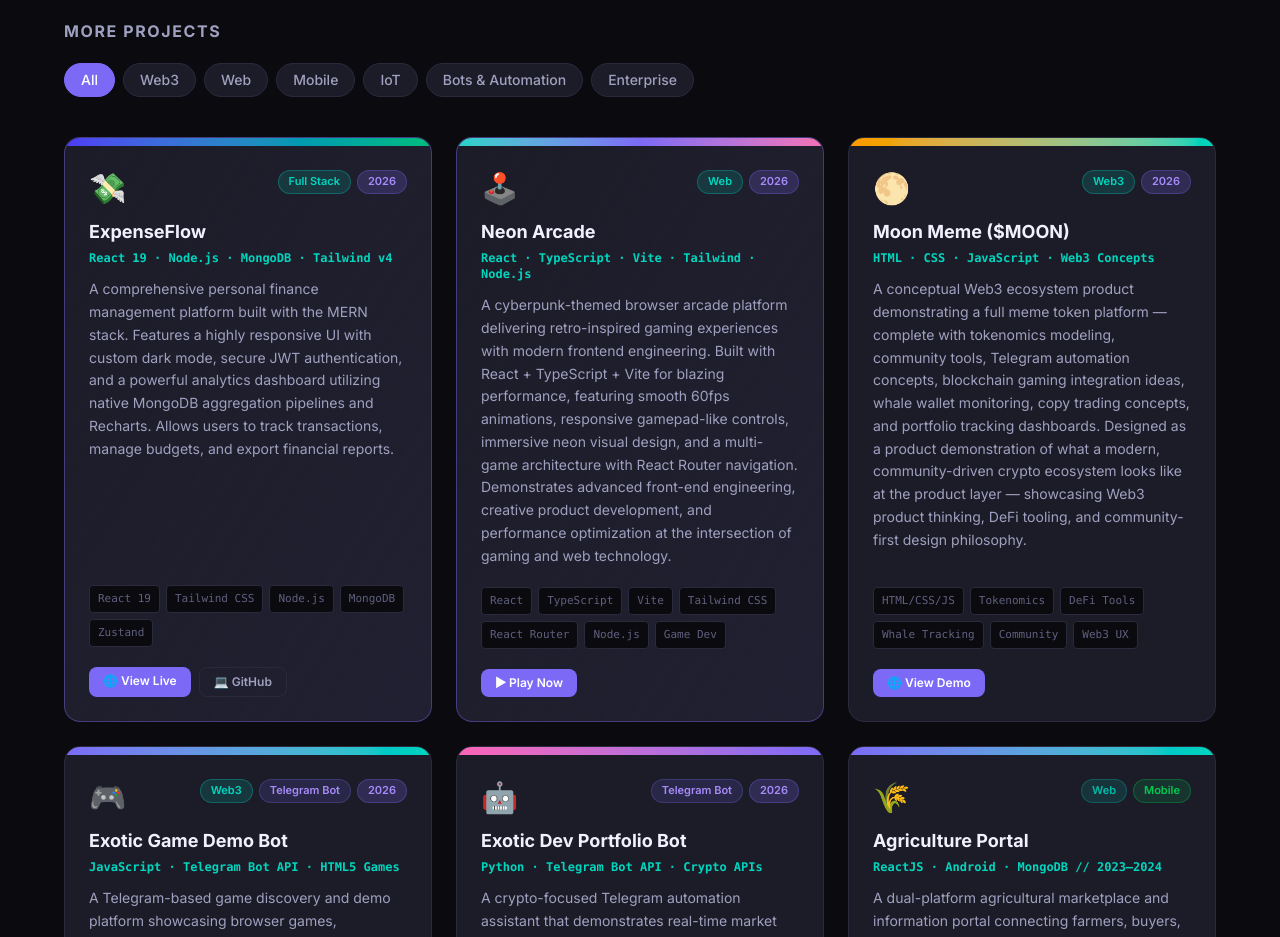
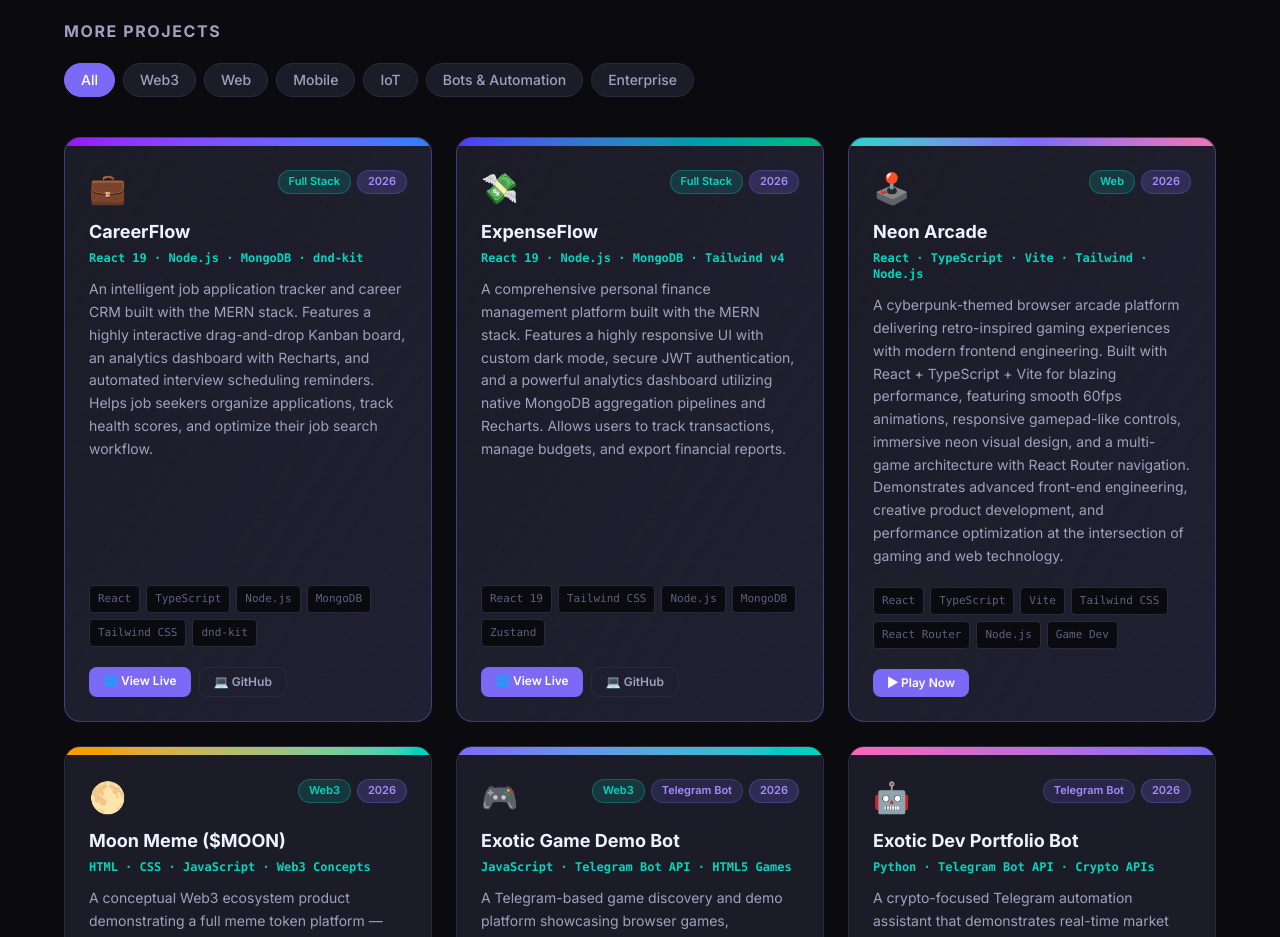
Before and after one commit to MdDevCoder/portfolio, a React (Vite) app: page / in a window 1280 px wide. Shown: the part 5700-6637 px from the top of the page. Built offline with nearby package versions, Linux system fonts and the light colour scheme.

Commit message:
Add CareerFlow to portfolio

```diff
--- a/src/data/projects.ts
+++ b/src/data/projects.ts
@@ -1,4 +1,23 @@
 export const projectsData = [
+  {
+    id: "careerflow",
+    tags: ["web", "fullstack"],
+    bannerGradient: "from-purple-600 to-blue-500",
+    icon: "💼",
+    badges: [
+      { text: "Full Stack", type: "web", color: "text-teal-400 bg-teal-400/15 border-teal-400/30" },
+      { text: "2026", type: "featured", color: "text-accent2 bg-accent/20 border-accent/30" }
+    ],
+    title: "CareerFlow",
+    subtitle: "React 19 · Node.js · MongoDB · dnd-kit",
+    desc: "An intelligent job application tracker and career CRM built with the MERN stack. Features a highly interactive drag-and-drop Kanban board, an analytics dashboard with Recharts, and automated interview scheduling reminders. Helps job seekers organize applications, track health scores, and optimize their job search workflow.",
+    techTags: ["React", "TypeScript", "Node.js", "MongoDB", "Tailwind CSS", "dnd-kit"],
+    links: [
+      { text: "🌐 View Live", url: "https://careerflow-beta.vercel.app/", primary: true },
+      { text: "💻 GitHub", url: "https://github.com/MdDevCoder/careerflow", primary: false }
+    ],
+    featured: true
+  },
   {
     id: "expenseflow",
     tags: ["web", "fullstack"],
```
